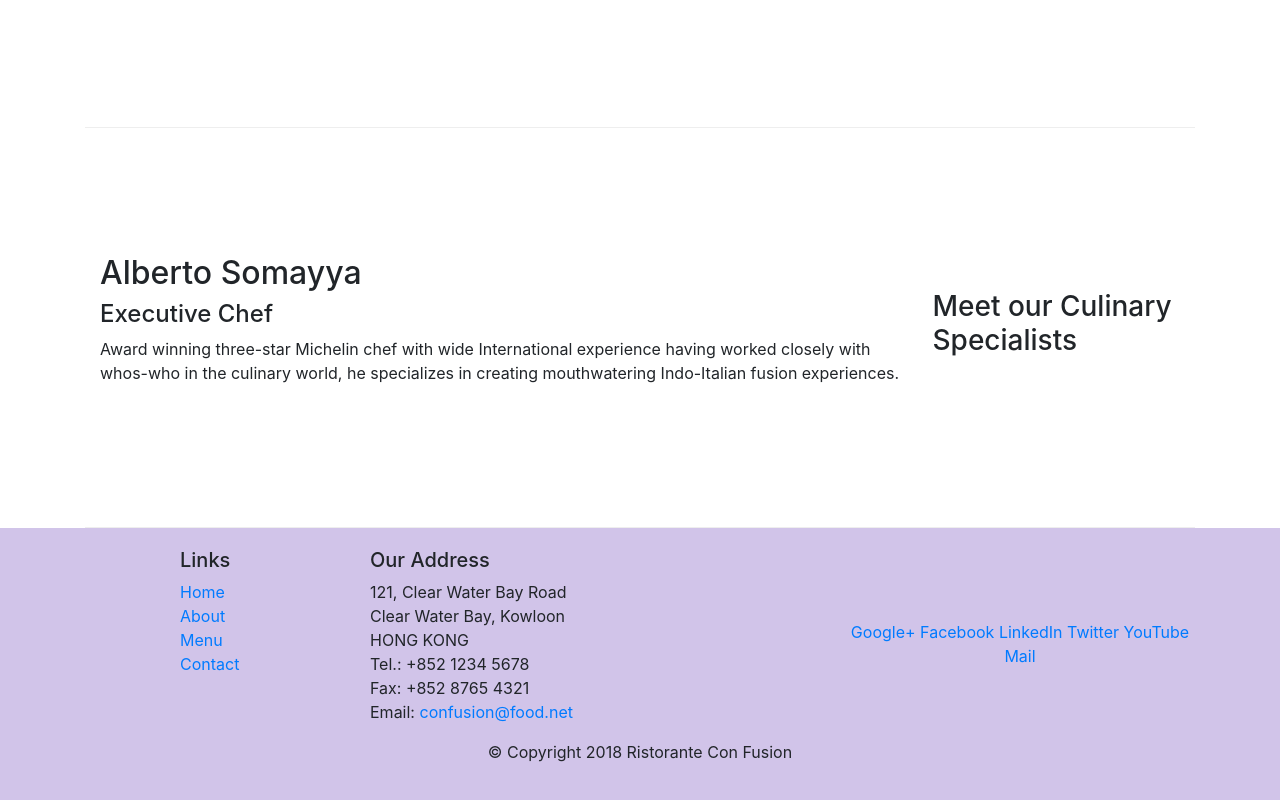
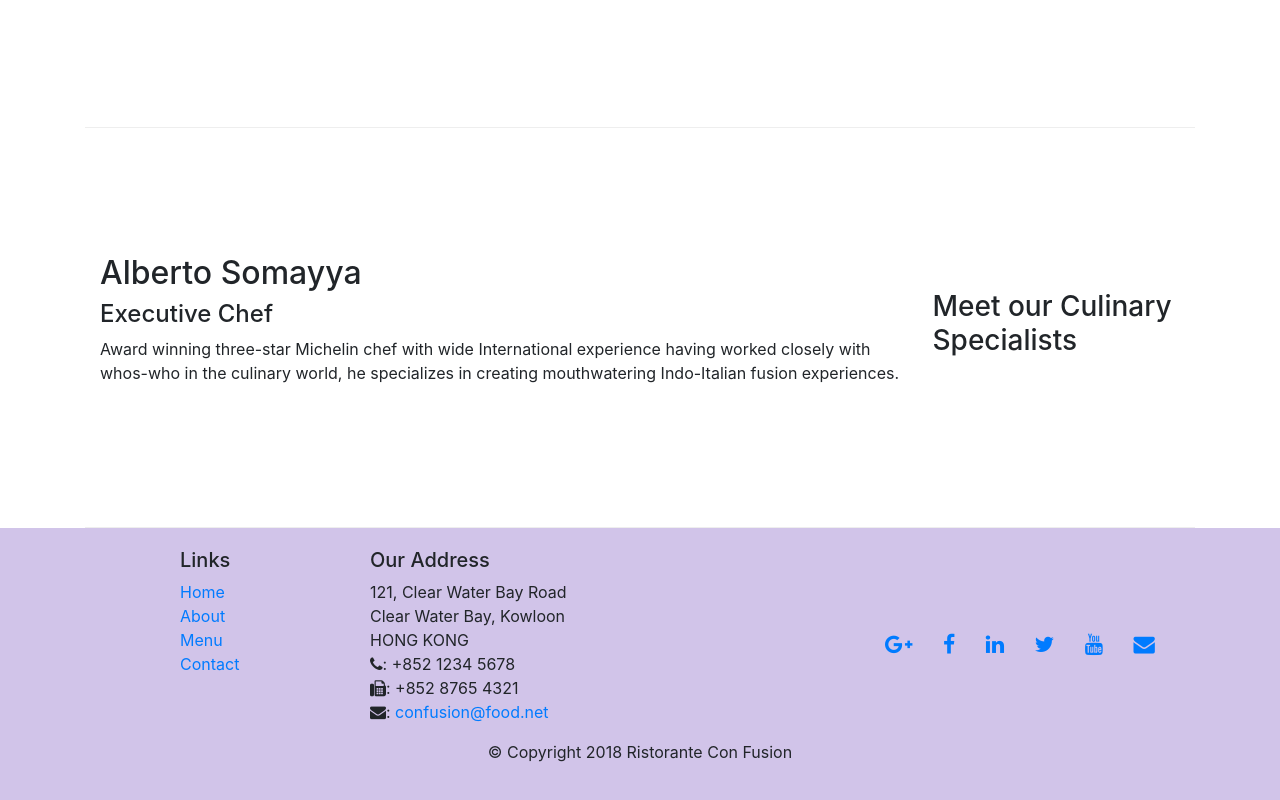
Before and after one commit to vishmanj/bootstrap-coursera, a website: page index.html in a window 1280 px wide. Shown: the part 1006-1806 px from the top of the page. Drawn offline with nearby package versions, Linux system fonts and the light colour scheme.

Commit message:
icon-fonts

```diff
--- a/index.html
+++ b/index.html
@@ -9,6 +9,8 @@
 
     <!-- Bootstrap CSS -->
     <link rel="stylesheet" href="node_modules/bootstrap/dist/css/bootstrap.min.css">
+    <link rel="stylesheet" href="node_modules/font-awesome/css/font-awesome.min.css">
+    <ling rel="stylesheet" href="node_modules/bootstrap-social/bootstrap-social.css">
     <link rel="stylesheet" href="css/style.css">
     <title>Ristorante Con Fusion</title>
 </head>
@@ -22,10 +24,10 @@
             <a class="navbar-brand mr-auto" href="#">Ristorante Con fusion</a>
             <div class="collapse navbar-collapse" id="Navbar">
                 <ul class="navbar-nav mr-auto" >
-                    <li class="nav-item active"><a class="nav-link" href="#">Home</a></li>
-                    <li class="nav-item"><a class="nav-link" href="./aboutus.html">About</a></li>
-                    <li class="nav-item"><a class="nav-link" href="#">Menu</a></li>
-                    <li class="nav-item"><a class="nav-link" href="#">Contact</a></li>
+                    <li class="nav-item active"><a class="nav-link" href="#"><span class="fa fa-home fa-lg"></span>Home</a></li>
+                    <li class="nav-item"><a class="nav-link" href="./aboutus.html"><span class="fa fa-info fa-lg"></span> About</a></li>
+                    <li class="nav-item"><a class="nav-link" href="#"><span class="fa fa-list fa-lg"></span> Menu</a></li>
+                    <li class="nav-item"><a class="nav-link" href="#"><span class="fa fa-address-card fa-lg"></span>Contact</a></li>
                 </ul>
             </div>
         </div>
@@ -96,19 +98,19 @@
 		              121, Clear Water Bay Road<br>
 		              Clear Water Bay, Kowloon<br>
 		              HONG KONG<br>
-		              Tel.: +852 1234 5678<br>
-		              Fax: +852 8765 4321<br>
-		              Email: <a href="mailto:confusion@food.net">confusion@food.net</a>
+		              <i class="fa fa-phone fa-lf"></i>: +852 1234 5678<br>
+		              <i class="fa fa-fax fa-lf"></i>: +852 8765 4321<br>
+		              <i class="fa fa-envelope fa-lf"></i>: <a href="mailto:confusion@food.net">confusion@food.net</a>
 		           </address>
                 </div>
                 <div class="col-12 col-sm-4 align-self-center">
                     <div class="text-center">
-                        <a href="http://google.com/+">Google+</a>
-                        <a href="http://www.facebook.com/profile.php?id=">Facebook</a>
-                        <a href="http://www.linkedin.com/in/">LinkedIn</a>
-                        <a href="http://twitter.com/">Twitter</a>
-                        <a href="http://youtube.com/">YouTube</a>
-                        <a href="mailto:">Mail</a>
+                        <a class="btn btn-social-icon btn-google" href="http://google.com/+"><i class="fa fa-google-plus fa-lg"></i></a>
+                        <a class="btn btn-social-icon btn-facebook" href="http://www.facebook.com/profile.php?id="><i class="fa fa-facebook fa-lg"></i></a>
+                        <a class="btn btn-social-icon btn-linkedin" href="http://www.linkedin.com/in/"><i class="fa fa-linkedin fa-lg"></i></a>
+                        <a class="btn btn-social-icon btn-twitter" href="http://twitter.com/"><i class="fa fa-twitter fa-lg"></i></a>
+                        <a class="btn btn-social-icon btn-youtube" href="http://youtube.com/"><i class="fa fa-youtube fa-lg"></i></a>
+                        <a class="btn btn-social-icon" href="mailto:"><i class="fa fa-envelope fa-lg"></i></a>
                     </div>
                 </div>
            </div>
--- a/package.json
+++ b/package.json
@@ -15,6 +15,8 @@
   },
   "dependencies": {
     "bootstrap": "^4.0.0",
+    "bootstrap-social": "^5.1.1",
+    "font-awesome": "^4.7.0",
     "jquery": "^3.3.1",
     "popper.js": "^1.12.9"
   }
```
Also changed, not shown: aboutus.html (+15 -13 lines), 1 other file.
